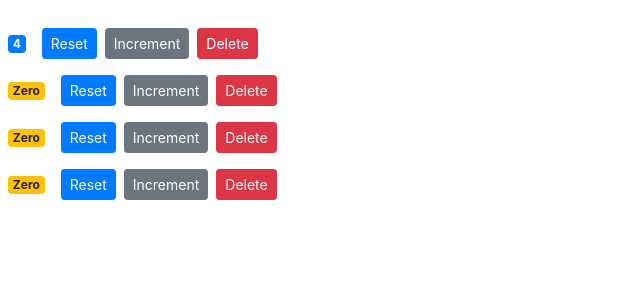
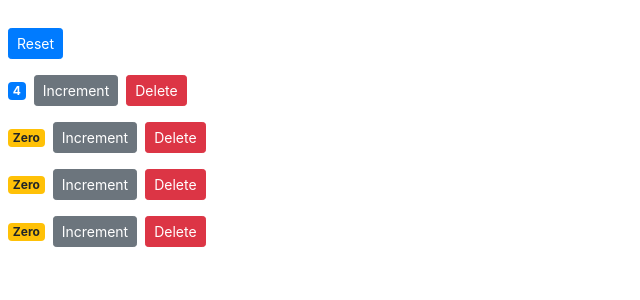
Before and after one commit to InfoTechSole/react-practice, a React (Create React App) app: page / in a window 1280 px wide. Shown: the top 300 px of the page, without its empty margins (0-640 px from the left). Built offline with nearby package versions, Linux system fonts and the light colour scheme.

Commit message:
4-NestedComponents lecture 10  --  Removing Local State

```diff
--- a/src/components/counter.jsx
+++ b/src/components/counter.jsx
@@ -1,25 +1,17 @@
 import React, { Component } from "react";
 
 class Counter extends Component {
-  // The component that OWNS a piece of the state, should be the one modifying it.
-  state = {
-    value: this.props.counter.value
-  };
-
-  handleIncrement = () => {
-    this.setState({ value: this.state.value + 1 });
-  };
+  // A controlled component doesn't have its local state
+  // Controlled component is handled by its parent
 
   render() {
     return (
       <React.Fragment>
         <div>
           <span className={this.getBadgeClasses()}> {this.formatCount()} </span>
-          <button className="btn btn-primary m-2 btn-sm" onClick={this.onClick}>
-            Reset
-          </button>
+
           <button
-            onClick={() => this.handleIncrement()}
+            onClick={() => this.props.onIncrement()}
             className="btn btn-secondary btn-sm"
           >
             Increment
@@ -37,13 +29,13 @@ class Counter extends Component {
 
   getBadgeClasses() {
     let classes = "badge m-2 badge-";
-    classes += this.state.value === 0 ? "warning" : "primary";
+    classes += this.props.counter.value === 0 ? "warning" : "primary";
     return classes;
   }
 
   formatCount() {
     // Using 'object destructring' to extract 'state' object properties
-    const { value } = this.state;
+    const { value } = this.props.counter;
 
     return value === 0 ? "Zero" : value;
   }
--- a/src/components/counters.jsx
+++ b/src/components/counters.jsx
@@ -12,21 +12,42 @@ class Counters extends Component {
     ]
   };
 
+  handleIncrement = counter => {
+    const counters = [...this.state.counters]; // Using spread operator '...' to clone the array of objects (ES6 feature)
+    const index = counters.indexOf(counter);
+    counters[index] = { ...counter }; // Spread operator to clone single object
+    counters[index].value++;
+    this.setState({ counters });
+    console.log(this.state.counters[index]);
+  };
+
   handleDelete = counterId => {
-    console.log("Delete Clicked", counterId);
     let counters = this.state.counters.filter(c => c.id !== counterId);
     this.setState({ counters });
   };
 
-  handleReset = () => {};
+  handleReset = () => {
+    let counters = this.state.counters.map(m => {
+      m.value = 0;
+      return m;
+    });
+    this.setState({ counters });
+  };
 
   render() {
     return (
       <div>
+        <button
+          className="btn btn-primary m-2 btn-sm"
+          onClick={() => this.handleReset()}
+        >
+          Reset
+        </button>
         {this.state.counters.map(counter => (
-          // key, value and id are part of the props
           <Counter
             onDelete={() => this.handleDelete(counter.id)}
+            onIncrement={() => this.handleIncrement(counter)}
+            onReset={() => this.handleReset()}
             key={counter.id}
             counter={counter}
           />
```
